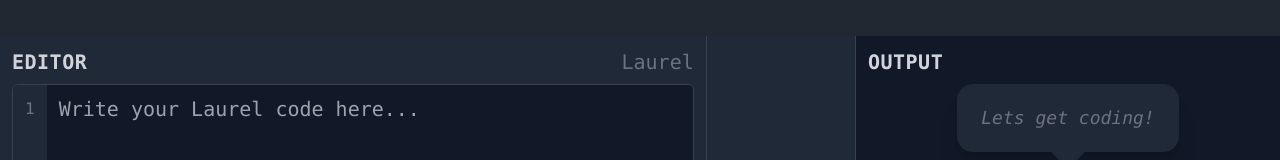
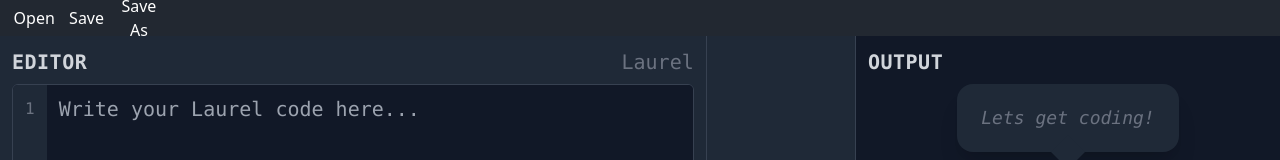
Before and after one commit to Augustus1417/laurel-project, a React (Vite) app in the folder runtime-environment/: page / in a window 1280 px wide. Shown: the top 160 px of the page. Built offline with nearby package versions, Linux system fonts and the light colour scheme.

Commit message:
implemented save, save as, open

```diff
--- a/runtime-environment/main/preload.ts
+++ b/runtime-environment/main/preload.ts
@@ -33,6 +33,9 @@ const electronApi = {
 
 const laurelApi = {
   runLaurel: (code: string) => ipcRenderer.invoke("laurel:run", code),
+  stopLaurel: () => ipcRenderer.send("laurel:stop"),
+  openFile: () => ipcRenderer.invoke("file:open"),
+  saveFile: (opts: { content: string; defaultPath?: string }) => ipcRenderer.invoke("file:save", opts),
 };
 
 contextBridge.exposeInMainWorld("electron", electronApi);
--- a/runtime-environment/src/App.tsx
+++ b/runtime-environment/src/App.tsx
@@ -1,4 +1,4 @@
-import { useState, useEffect } from "react";
+import { useState, useEffect, useRef } from "react";
 import Header from "./components/Header";
 import RunButton from "./components/Editor/RunButton";
 import OutputPanel from "./components/OutputPanel";
@@ -10,6 +10,8 @@ export default function App() {
   const [output, setOutput] = useState("");
   const [consoleLog, setConsoleLog] = useState("");
   const [isRunning, setIsRunning] = useState(false);
+  const stopRequestedRef = useRef(false);
+  const [currentFilePath, setCurrentFilePath] = useState<string | null>(null);
 
   const [inputState, setInputState] = useState<{ prompt: string; type: string } | null>(null);
   const [inputValue, setInputValue] = useState("");
@@ -36,6 +38,7 @@ export default function App() {
   };
 
   const handleRun = async () => {
+    stopRequestedRef.current = false;
     setIsRunning(true);
     setConsoleLog("Running...");
     setOutput("");
@@ -44,20 +47,42 @@ export default function App() {
 
     try {
       const result = await window.api.runLaurel(code);
-      setOutput(result || "No output");
-      setConsoleLog("Execution completed successfully");
+      if (!stopRequestedRef.current) {
+        setOutput(result || "No output");
+        setConsoleLog("Execution completed successfully");
+      }
     } catch (err: unknown) {
-      setOutput("");
-      let message = err instanceof Error ? err.message : String(err);
-      setConsoleLog(message.replace("Error invoking remote method 'laurel:run': ", ""));
+      if (!stopRequestedRef.current) {
+        setOutput("");
+        let message = err instanceof Error ? err.message : String(err);
+        setConsoleLog(message.replace("Error invoking remote method 'laurel:run': ", ""));
+      }
     } finally {
       setIsRunning(false);
+      stopRequestedRef.current = false;
     }
+  };
+
+  const handleStop = () => {
+    // Fire-and-forget stop signal to main process. main can decide how to interrupt execution.
+    try {
+      (window.api as any).stopLaurel?.();
+    } catch (e) {
+      // ignore if not available
+    }
+    // Immediately clear output and update UI so user can run again
+    setIsRunning(false);
+    setOutput("");
+    stopRequestedRef.current = true;
+    setConsoleLog("Execution stopped by user");
+    // Clear any pending input state
+    setInputState(null);
+    setInputValue("");
   };
 
   return (
     <>
-      <Header />
+  <Header code={code} onChangeCode={setCode} setConsoleLog={setConsoleLog} currentFilePath={currentFilePath} setCurrentFilePath={setCurrentFilePath} />
       <div className="flex h-screen bg-gray-800 text-gray-100 font-mono overflow-hidden">
         {/* Left Panel - Editor */}
         <div className="flex-[2]">
@@ -65,7 +90,7 @@ export default function App() {
         </div>
 
         {/* Center - Run Button */}
-        <RunButton onClick={handleRun} disabled={isRunning || !!inputState} />
+  <RunButton onClick={handleRun} disabled={isRunning || !!inputState} onStop={handleStop} isRunning={isRunning} />
 
         {/* Right Panel */}
         <div className="flex-[1.2] flex flex-col border-l border-gray-700 relative">
--- a/runtime-environment/src/components/Header.tsx
+++ b/runtime-environment/src/components/Header.tsx
@@ -1,7 +1,15 @@
 import { useEffect, useRef } from "react";
 import CloseButtons from "./CloseButtons";
 
-const Header = () => {
+interface HeaderProps {
+  code: string;
+  onChangeCode: (value: string) => void;
+  setConsoleLog: (value: string) => void;
+  currentFilePath?: string | null;
+  setCurrentFilePath: (path: string | null) => void;
+}
+
+const Header: React.FC<HeaderProps> = ({ code, onChangeCode, setConsoleLog, currentFilePath, setCurrentFilePath }) => {
   const header = useRef<HTMLElement>(null);
 
   useEffect(() => {
@@ -16,9 +24,75 @@ const Header = () => {
     return unsubscribe;
   }, []);
 
+  const handleOpen = async () => {
+    try {
+      const res = await (window.api as any).openFile?.();
+      if (res && !res.canceled && typeof res.content === "string") {
+        onChangeCode(res.content);
+        setCurrentFilePath(res.filePath || null);
+        setConsoleLog(res.filePath ? `Opened ${res.filePath}` : "File opened");
+      } else {
+        setConsoleLog("Open cancelled");
+      }
+    } catch (e) {
+      setConsoleLog("Failed to open file");
+    }
+  };
+
+  const handleSave = async () => {
+    try {
+      let res;
+      if (currentFilePath) {
+        // overwrite last-opened file without prompting
+        res = await (window.api as any).saveFile?.({ content: code, defaultPath: currentFilePath });
+      } else {
+        // no known path — behave like Save As
+        res = await (window.api as any).saveFile?.({ content: code });
+      }
+      if (res && !res.canceled && res.filePath) {
+        setCurrentFilePath(res.filePath);
+        setConsoleLog(`Saved ${res.filePath}`);
+      } else {
+        setConsoleLog("Save cancelled");
+      }
+    } catch (e) {
+      setConsoleLog("Failed to save file");
+    }
+  };
+
+  const handleSaveAs = async () => {
+    try {
+      const res = await (window.api as any).saveFile?.({ content: code });
+      if (res && !res.canceled && res.filePath) {
+        setCurrentFilePath(res.filePath);
+        setConsoleLog(`Saved ${res.filePath}`);
+      } else {
+        setConsoleLog("Save As cancelled");
+      }
+    } catch (e) {
+      setConsoleLog("Failed to Save As file");
+    }
+  };
+
   return (
     <nav ref={header} className="h-9 dark:bg-main-dark bg-[#f7f7f7] z-10 drag p-1">
-      {window.electron && <CloseButtons />}
+      <div className="flex items-center justify-between h-full px-2">
+        <div className="flex items-center gap-2 no-drag">
+          <button onClick={handleOpen} className="tileStyleButton no-drag" title="Open .lrl file">
+            Open
+          </button>
+          <button onClick={handleSave} className="tileStyleButton no-drag" title="Save .lrl file">
+            Save
+          </button>
+          <button onClick={handleSaveAs} className="tileStyleButton no-drag" title="Save As .lrl file">
+            Save As
+          </button>
+        </div>
+
+        <div className="no-drag">
+          {window.electron && <CloseButtons />}
+        </div>
+      </div>
     </nav>
   );
 };
```
Also changed, not shown: runtime-environment/main/index.ts (+54 -1 lines).
